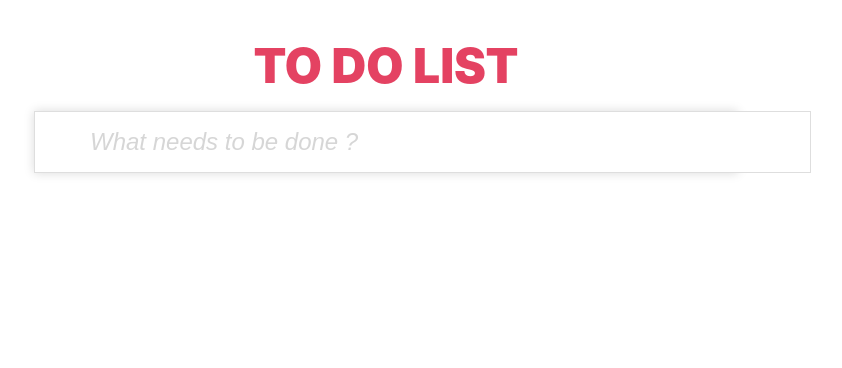
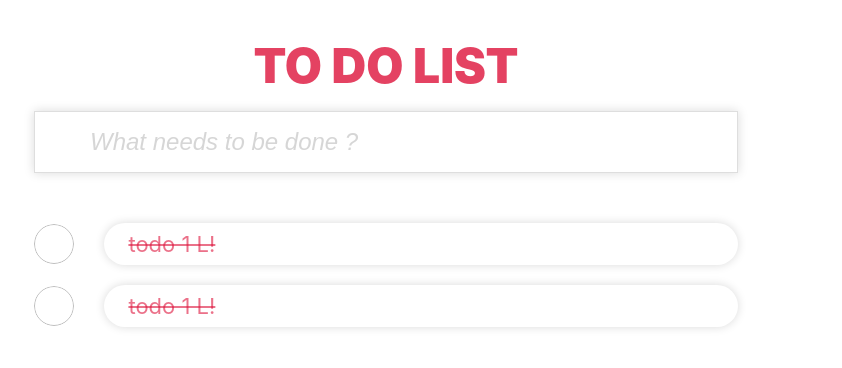
Before and after one commit to Artem2001S/todo, a React (Create React App) app: page / in a window 1280 px wide. Shown: the top 368 px of the page, without its empty margins (254-1096 px from the left). Built offline with nearby package versions, Linux system fonts and the light colour scheme; the HTML template or start-up script is replaced by a standard one.

Commit message:
feat: add TodoList and TodoItem components

```diff
--- a/src/components/AddForm/AddForm.module.scss
+++ b/src/components/AddForm/AddForm.module.scss
@@ -3,14 +3,15 @@
 }
 
 .Input {
+  display: block;
+  width: 100%;
   padding: 1rem;
   padding-left: 55px;
-  width: 100%;
-
-  color: #5e5e5e;
 
   border: 1px solid rgba(189, 189, 189, 0.5);
+  color: #5e5e5e;
   font-size: 1.5rem;
+  outline: none;
 
   &::placeholder {
     color: rgba($color: #cccccc, $alpha: 0.8);
--- /dev/null
+++ b/src/components/TodoItem/TodoItem.jsx
@@ -0,0 +1,27 @@
+import React from 'react'
+import classes from './TodoItem.module.scss'
+
+export default function TodoItem() {
+  const rnd = Math.random();
+
+  const inputRef = React.createRef();
+  return (
+    <div className={classes.TodoItem}>
+
+      <label htmlFor={rnd} className={classes.ToggleBlock}>
+        <input type="checkbox" id={rnd} onChange={() => console.log('toggle')} />
+        <div className={classes.checkboxToggle}></div>
+      </label>
+
+      <div
+        className={classes.ContentBlock}
+        title="Double click to edit"
+        onDoubleClick={() => { inputRef.current.style.display = 'block'; inputRef.current.focus() }}
+      >
+        <span className={classes.Completed}>todo 1 L!</span>
+        <input ref={inputRef} type="text" className={classes.inputForEdit} />
+      </div>
+      <div className={classes.removeBtn}></div>
+    </div>
+  )
+}
--- /dev/null
+++ b/src/components/TodoItem/TodoItem.module.scss
@@ -0,0 +1,152 @@
+.TodoItem {
+  position: relative;
+  display: flex;
+  align-items: center;
+  justify-content: space-between;
+  user-select: none;
+
+  & + & {
+    margin-top: 20px;
+  }
+}
+
+@mixin makeChecked() {
+  content: "✓";
+
+  display: flex;
+  justify-content: center;
+  align-items: center;
+
+  width: 100%;
+  height: 100%;
+
+  font-size: 22px;
+  color: rgb(31, 141, 31);
+  font-weight: 900;
+}
+
+.ToggleBlock {
+  display: inline-block;
+  border-radius: 50%;
+  overflow: hidden;
+  margin-right: 20px;
+}
+
+input[type="checkbox"] {
+  display: none;
+  & + .checkboxToggle {
+    display: block;
+    width: 40px;
+    height: 40px;
+
+    border: 1px solid #bdbdbd;
+    border-radius: 50%;
+
+    cursor: pointer;
+    transition: border-color 0.5s;
+
+    &:hover {
+      border: 1px solid rgba(31, 141, 31, 0.7);
+      &::after {
+        @include makeChecked();
+        opacity: 0.4;
+      }
+    }
+  }
+
+  &:checked + .checkboxToggle {
+    border: 1px solid rgb(31, 141, 31);
+    &:hover {
+      &::after {
+        opacity: 1;
+      }
+    }
+    &::after {
+      @include makeChecked();
+    }
+  }
+}
+
+.ContentBlock {
+  position: relative;
+
+  width: 90%;
+  padding: 0.5rem 1.5rem;
+  padding-right: 2.8rem;
+
+  border-radius: 25px;
+  font-size: 22px;
+
+  overflow: hidden;
+  word-break: break-word;
+  transition: color 0.5s ease;
+  cursor: pointer;
+
+  box-shadow: 0px 0px 10px rgba(0, 0, 0, 0.15);
+
+  &:hover + .removeBtn {
+    opacity: 0.5;
+  }
+}
+
+.Completed {
+  text-decoration: line-through;
+  color: rgba(221, 19, 59, 0.6);
+}
+
+.removeBtn {
+  position: absolute;
+  bottom: 50%;
+  right: 10px;
+
+  width: 30px;
+  height: 30px;
+
+  border-radius: 50%;
+  background-color: #dd133b;
+
+  transform: translateY(50%);
+  transition: opacity 0.5s;
+  cursor: pointer;
+
+  opacity: 0;
+
+  &:hover {
+    opacity: 0.9;
+    box-shadow: 0 0 10px rgba($color: #dd133b, $alpha: 0.7);
+  }
+
+  &::after {
+    content: "";
+    display: block;
+    position: absolute;
+    left: 50%;
+    top: 50%;
+
+    width: 55%;
+    height: 4px;
+
+    border-radius: 3px;
+    transform: translate(-50%, -50%);
+    background-color: whitesmoke;
+  }
+}
+
+.inputForEdit {
+  position: absolute;
+  display: none;
+  left: 0;
+  top: 50%;
+  transform: translateY(-50%);
+
+  width: 100%;
+  padding: 0.5rem 1.5rem;
+  padding-right: 2.8rem;
+
+  font-size: 22px;
+  border-radius: 25px;
+
+  outline: none;
+  border: none;
+  box-shadow: inset 0px 0px 6px rgba(0, 0, 0, 0.15);
+}
--- /dev/null
+++ b/src/components/TodoList/TodoList.jsx
@@ -0,0 +1,12 @@
+import React from 'react'
+import TodoItem from '../TodoItem/TodoItem'
+import classes from './TodoList.module.scss'
+
+export default function TodoList() {
+  return (
+    <div className={classes.TodoList}>
+      <TodoItem />
+      <TodoItem />
+    </div>
+  )
+}
--- /dev/null
+++ b/src/components/TodoList/TodoList.module.scss
@@ -0,0 +1,3 @@
+.TodoList {
+  margin-top: 50px;
+}
--- a/src/containers/Todo/Todo.jsx
+++ b/src/containers/Todo/Todo.jsx
@@ -2,6 +2,7 @@ import React, { Component } from 'react'
 import classes from './Todo.module.css'
 import Header from '../../components/Header/Header'
 import AddForm from '../../components/AddForm/AddForm'
+import TodoList from '../../components/TodoList/TodoList'
 
 export default class Todo extends Component {
   render() {
@@ -9,6 +10,7 @@ export default class Todo extends Component {
       <div className={classes.TodoContainer}>
         <Header headerContent={'To do list'} />
         <AddForm />
+        <TodoList />
       </div>
     )
   }
--- a/src/index.css
+++ b/src/index.css
@@ -1,3 +1,9 @@
+*,
+*::after,
+*::before {
+  box-sizing: border-box;
+}
+
 body {
   margin: 0;
   font-family: -apple-system, BlinkMacSystemFont, 'Segoe UI', 'Roboto', 'Oxygen',
```
